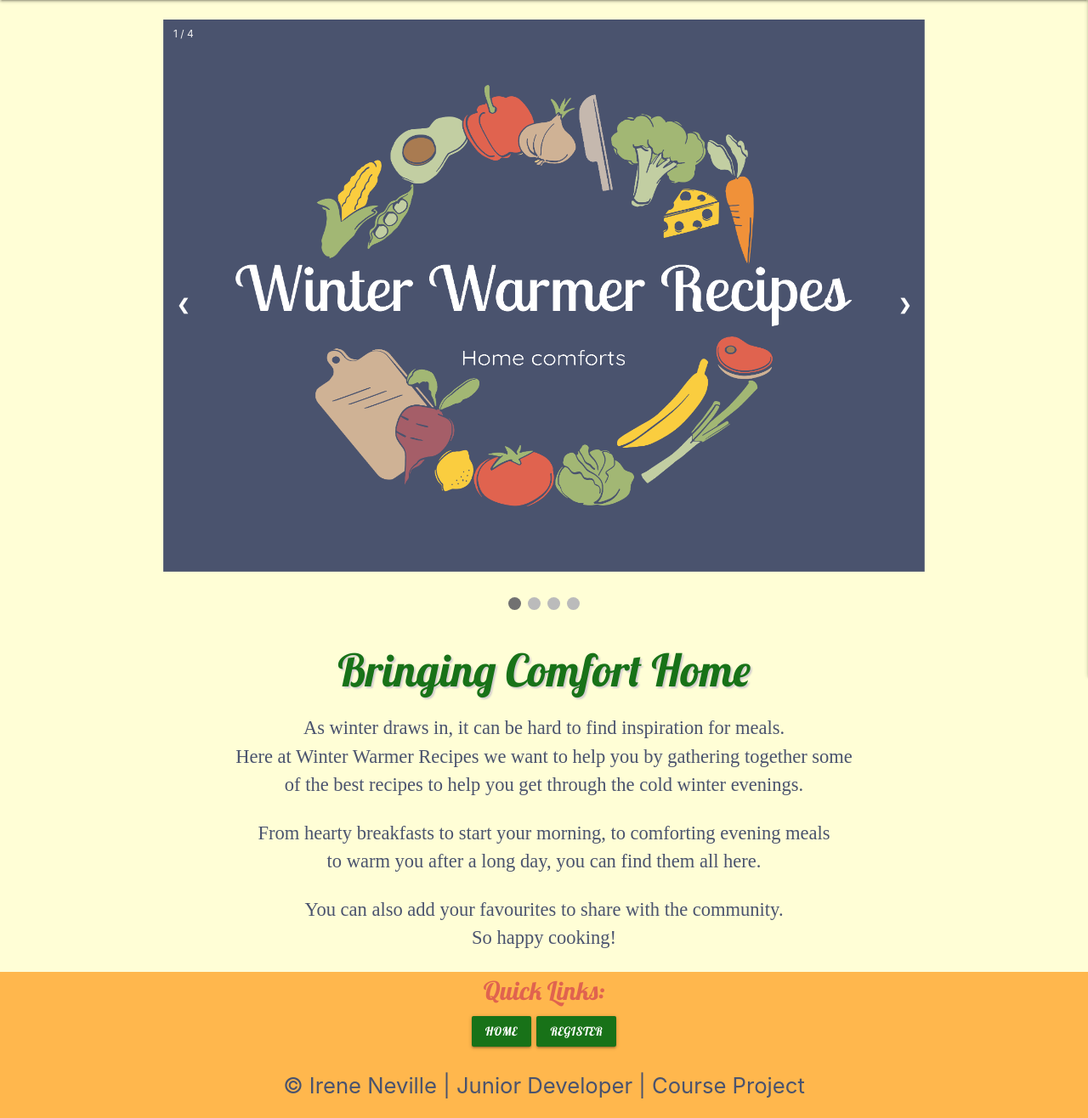
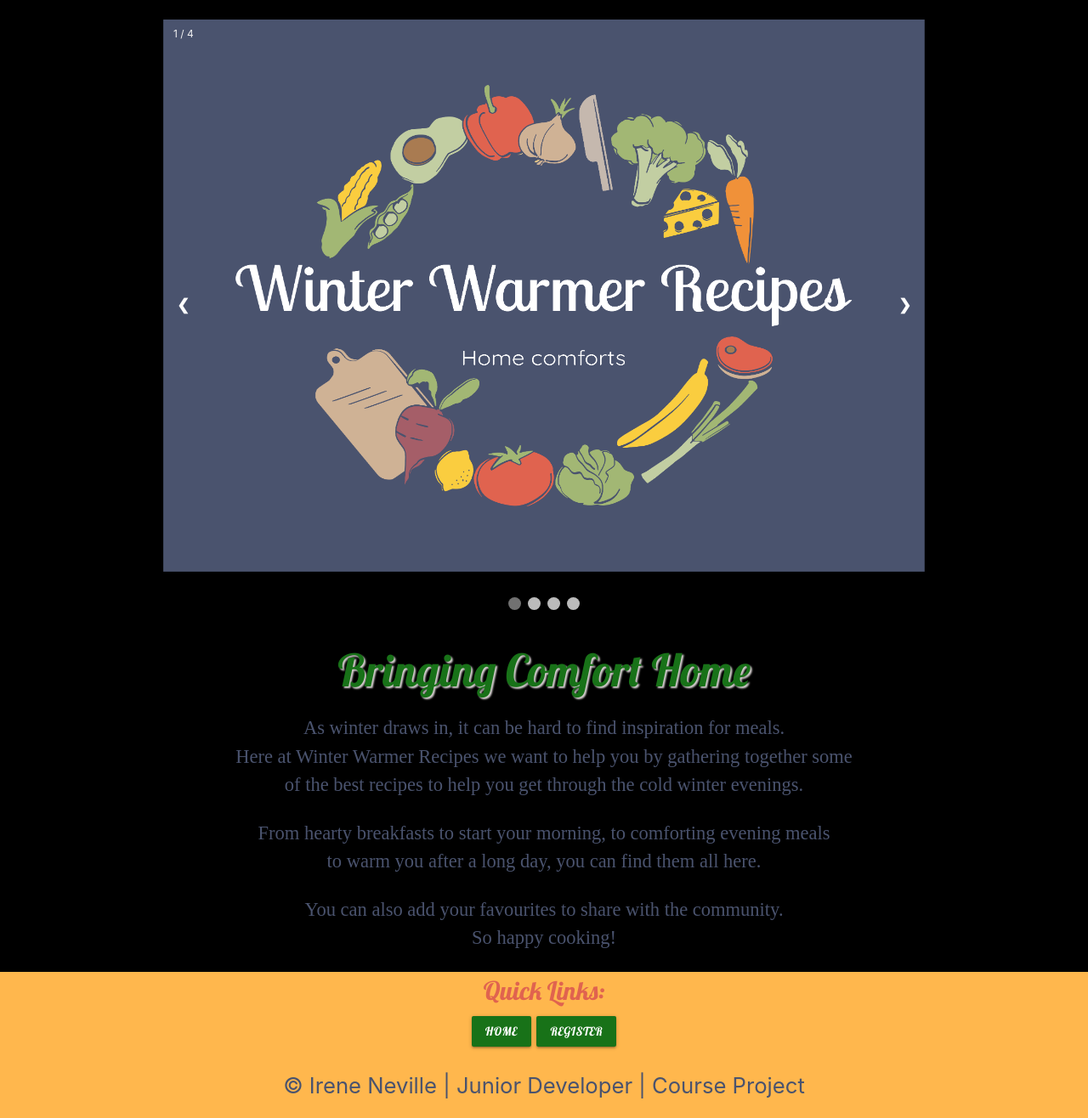
Before and after one commit to irenenev24/Winter_Warmer_Recipe_Collection, a Flask app: page / in a window 1280 px wide. Shown: the part 64-1380 px from the top of the page at 85% size. Run offline with Flask 2, Linux system fonts and the light colour scheme; data that the repository does not hold is empty; some libraries are stand-ins or nearby versions.

Commit message:
changed background color as test

```diff
--- a/static/css/style.css
+++ b/static/css/style.css
@@ -5,7 +5,7 @@
 }
 
 body {
-    background-color: rgb(255, 254, 214);
+    background-color: #000/*rgb(255, 254, 214)*/;
     color: #4a536e;
     max-width: 2000px;
     max-height: 1000px;
```
